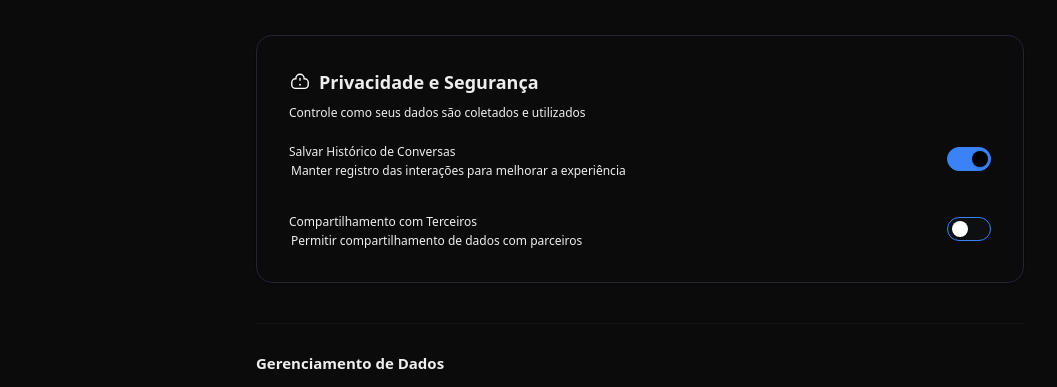
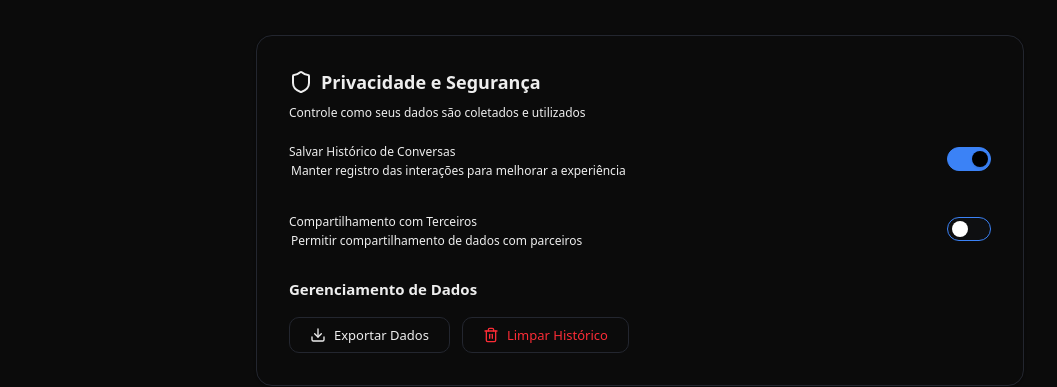
Before and after one commit to duduzinmuller/axel, a Next.js app: page /settings in a window 1280 px wide. Shown: the part 447-834 px from the top of the page, without its empty margins (0-1057 px from the left). Built offline with nearby package versions, Linux system fonts and the light colour scheme; no server answers.

Commit message:
refactor: simplify ActionButton styles and update PrivacySecurity component to use Shield icon

```diff
--- a/app/settings/_components/ActionButton.tsx
+++ b/app/settings/_components/ActionButton.tsx
@@ -21,12 +21,9 @@ export default function ActionButton({
     "flex items-center gap-2 font-medium px-5 py-2 text-sm rounded-lg transition";
 
   const variantClasses = {
-    primary:
-      "bg-[#3B82F6] border border-[#3B82F6] hover:bg-[#2563eb] text-[#0E0F11]",
-    secondary:
-      "bg-[#0E0F11] border border-[#23262F] hover:bg-[#23262F] text-white",
-    danger:
-      "bg-[#0E0F11] border border-[#3B82F6] hover:bg-[#232B3A] text-red-500",
+    primary: "border border-[#3B82F6] hover:bg-[#2563eb]",
+    secondary: "border border-[#23262F] hover:bg-[#23262F] ",
+    danger: "border border-[#23262F] hover:bg-[#232B3A] text-red-500",
   };
 
   return (
--- a/app/settings/_components/PrivacySecurity.tsx
+++ b/app/settings/_components/PrivacySecurity.tsx
@@ -1,6 +1,6 @@
 "use client";
 import React, { useState } from "react";
-import { Download, Trash2 } from "lucide-react";
+import { Download, Shield, Trash2 } from "lucide-react";
 import { useAppSelector, useAppDispatch } from "@/app/store";
 import { clearChats } from "@/app/store/slice/chat";
 import { clearUsage } from "@/app/store/slice/usage";
@@ -9,7 +9,6 @@ import { resetVoiceSettings } from "@/app/store/slice/voice/voiceSlice";
 import { resetPersonality } from "@/app/store/slice/personality/personalitySlice";
 import ToggleSwitch from "./ToggleSwitch";
 import ActionButton from "./ActionButton";
-import SecurityIcon from "./SecurityIcon";
 import SettingsSection from "./SettingsSection";
 import ConfirmDialog from "./ConfirmDialog";
 import { toast } from "sonner";
@@ -94,7 +93,7 @@ export default function PrivacySecurity() {
       <SettingsSection
         title="Privacidade e Segurança"
         description="Controle como seus dados são coletados e utilizados"
-        icon={<SecurityIcon />}
+        icon={<Shield />}
       >
         <div className="space-y-7">
           <ToggleSwitch
@@ -110,8 +109,6 @@ export default function PrivacySecurity() {
             description="Permitir compartilhamento de dados com parceiros"
           />
         </div>
-      </SettingsSection>
-      <hr className="my-7 border-t border-[#23262F] opacity-30" />
         <div>
           <div className="mb-4 text-[15px] font-semibold">
             Gerenciamento de Dados
@@ -135,6 +132,7 @@ export default function PrivacySecurity() {
             </ActionButton>
           </div>
         </div>
+      </SettingsSection>
 
       <ConfirmDialog
         isOpen={showConfirmDialog}
```
Lines whose indentation alone changed are shown as unchanged.
